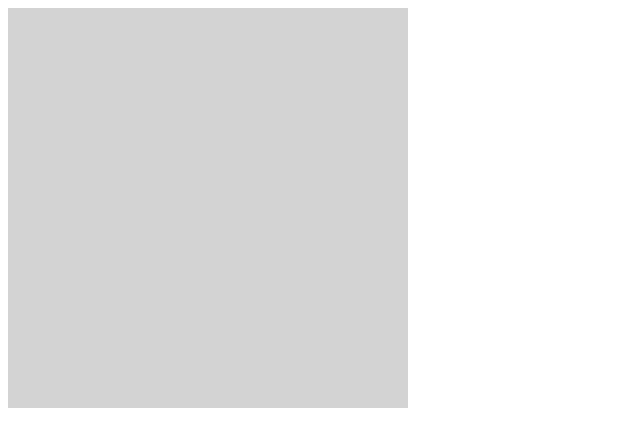
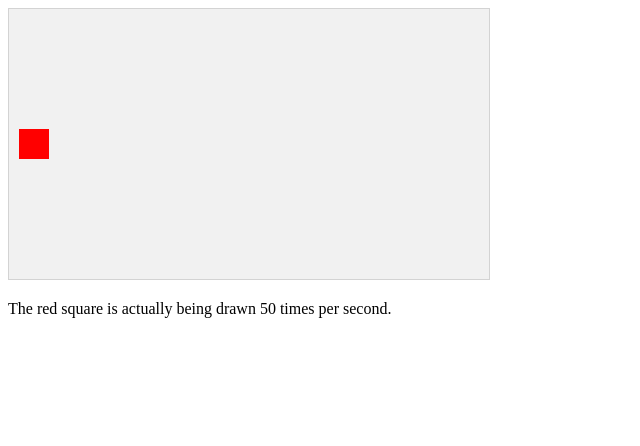
Before and after one commit to TravisSwift/Gravity-Collision, a plain HTML site: page index.html in a window 1280 px wide. Shown: the whole page, without its empty margins (0-640 px from the left). Drawn offline with Linux system fonts and the light colour scheme.

Commit message:
Animated player piece 50 FPS

```diff
--- a/assets/css/style.css
+++ b/assets/css/style.css
@@ -0,0 +1,4 @@
+canvas {
+    border:1px solid #d3d3d3;
+    background-color: #f1f1f1;
+}
--- a/assets/js/script.js
+++ b/assets/js/script.js
@@ -1,14 +1,40 @@
+ //  invokes the method start() of the myGameArea object.
+ // The start() method creates a <canvas> element and inserts it as the first childnode of the <body> element.
+ var myGamePiece;
+
  function startGame() {
+  // Run Game
      myGameArea.start();
+     // Player image
+     myGamePiece = new component(30, 30, "red", 10, 120);
  }
-
+ // Canvas game area
  var myGameArea = {
      canvas : document.createElement("canvas"),
-  stat : function() {
+     start : function() {
          this.canvas.width = 480;
          this.canvas.height = 270;
          this.context = this.canvas.getContext("2d");
-    document.body.insertBefore(this.canvas, document.body.childnodes[0]);
+         document.body.insertBefore(this.canvas, document.body.childNodes[0]);
+         this.interval = setInterval(updateGameArea, 20);
+        },
+        clear : function() {
+            this.context.clearRect(0, 0, this.canvas.width, this.canvas.height);
      }
-
  }
+ // Player image component constructor
+ function component(width, height, color, x, y) {
+     this.width = width;
+     this.height = height;
+     this.x = x;
+     this.y = y;
+     this.update = function(){
+     ctx = myGameArea.context;
+     ctx.fillStyle = color;
+     ctx.fillRect(this.x, this.y, this.width, this.height);
+     }
+}
+function updateGameArea() {
+  myGameArea.clear();
+  myGamePiece.update();
+}
--- a/index.html
+++ b/index.html
@@ -7,11 +7,11 @@
     <title>Document</title>
     <link rel="stylesheet" href="./assets/css/style.css">
 </head>
-<body>
-    <!-- Canvas Element-->
-  <canvas id="canvas" width="400" height="400" style="background-color:#d3d3d3"></canvas>
+<!-- Load Game  -->
+<body onload="startGame()">
 
-<!-- External JS Tag -->
 <script src="./assets/js/script.js"></script>
+<p>The red square is actually being drawn 50 times per second.</p>
+
 </body>
 </html>
```
Lines whose indentation alone changed are shown as unchanged.
